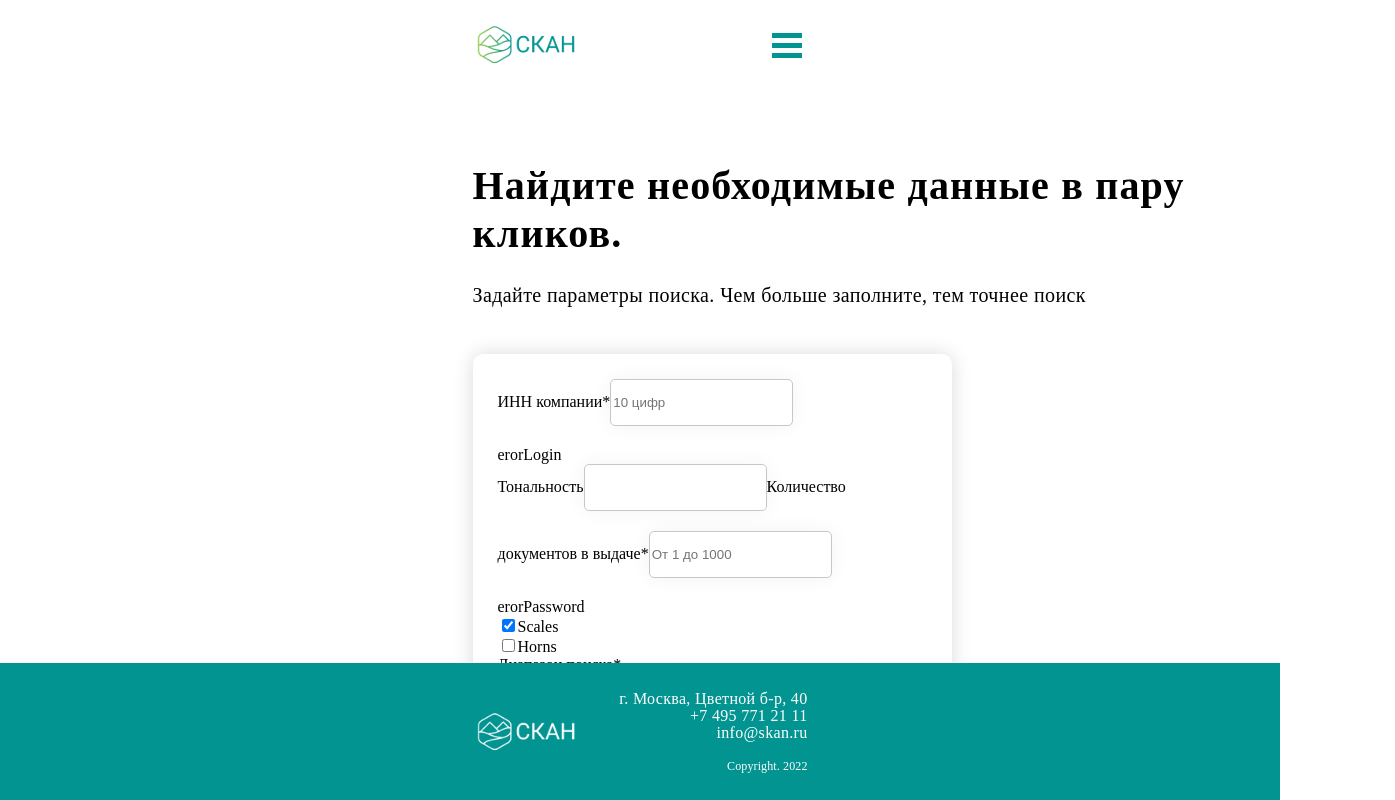
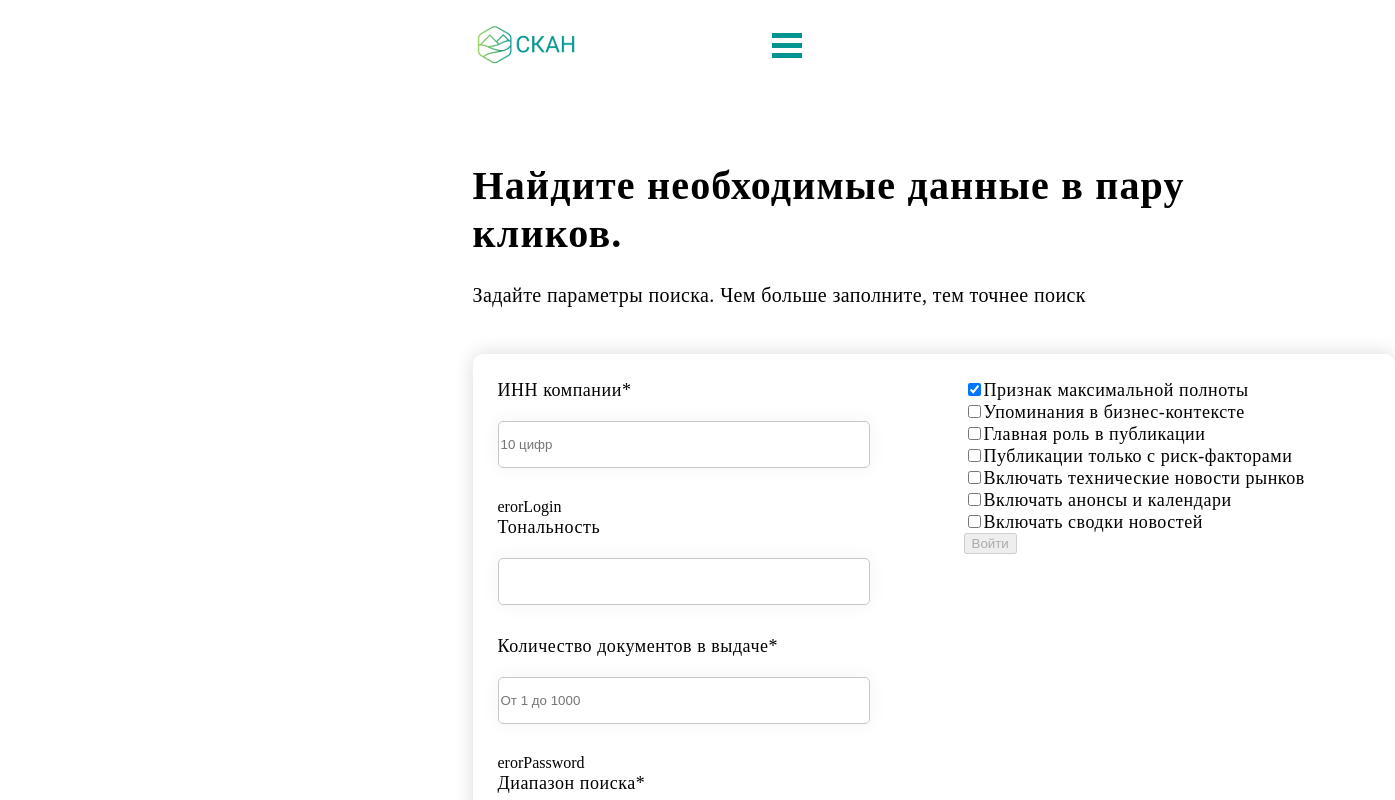
Before and after one commit to Krabec/Scan, a React (Create React App) app: page /search in a window 1280 px wide. Shown: the top 800 px of the page, 1395 px wide, since content can reach past the window. Built offline with nearby package versions, Linux system fonts and the light colour scheme.

Commit message:
Накидано часть стилей на поиск

```diff
--- a/src/screens/main/Tarif.js
+++ b/src/screens/main/Tarif.js
@@ -3,11 +3,12 @@ import { useContext } from 'react';
 import { Context } from '../../index';
 import { observer } from 'mobx-react-lite';
 
-function Tarif( {tarif} ) {
+function Tarif( {tarifs} ) {
   const {store} = useContext(Context);
 
-	return (
-	  <div className={style.tarif} style={(tarif.currentTarif && store.isAuth) ? {border: tarif.border} : {border: "none"}}>
+  const listItems = tarifs.map((tarif) => {
+    return (
+      <li key={tarif.id} className={style.tarif} style={(tarif.currentTarif && store.isAuth) ? {border: tarif.border} : {border: "none"}}>
         <div className={style.headerDiv} style={tarif.tarifStyle} >
             <div className={style.headerDivText}>
                 <p className={style.headerP}>{tarif.name}</p>
@@ -35,12 +36,14 @@ function Tarif( {tarif} ) {
             </> :
             <button className={style.buttonTarif}>Подробнее</button>
           }
+        </div>
+      </li>
+    )
+  }
 
-        </div>
+    )
 
-
-      </div>
-	);
+	return (<ul className={style.containerTarifs}>{listItems}</ul>);
   }
 
   export default observer(Tarif);
--- a/src/screens/main/Tariffs.js
+++ b/src/screens/main/Tariffs.js
@@ -4,6 +4,7 @@ import style from './tariffs.module.css';
 function Tariffs() {
   const tariffs = [
     {
+      "id": 1,
       "name": 'Beginner',
       "descriptionTarif": "Для небольшого исследования",
       "img": "",
@@ -23,6 +24,7 @@ function Tariffs() {
       border: "2px solid #FFB64F"
     },
     {
+      "id": 2,
       "name": 'Pro',
       "descriptionTarif": "Для HR и фрилансеров",
       "img": "",
@@ -42,6 +44,7 @@ function Tariffs() {
       border: "2px solid #7CE3E1"
     },
     {
+      "id": 3,
       "name": 'Business',
       "descriptionTarif": "Для корпоративных клиентов",
       "img": "",
@@ -64,11 +67,7 @@ function Tariffs() {
 	return (
 	  <section className={style.tariffs}>
         <h2>наши тарифы</h2>
-        <div className={style.containerTarifs}>
-            <Tarif tarif={tariffs[0]}/>
-            <Tarif tarif={tariffs[1]}/>
-            <Tarif tarif={tariffs[2]}/>
-        </div>
+        <Tarif tarifs={tariffs}/>
       </section>
 	);
   }
--- a/src/screens/main/tarif.module.css
+++ b/src/screens/main/tarif.module.css
@@ -134,6 +134,14 @@
     color: black;
 }
 
+.containerTarifs {
+    list-style-type: none;
+    padding: 0;
+    display: flex;
+    justify-content: space-between;
+    flex-wrap: wrap;
+}
+
 @media screen and (max-width: 1320px) {
     .tarif {
         width: 335px;
--- a/src/screens/main/tariffs.module.css
+++ b/src/screens/main/tariffs.module.css
@@ -1,12 +1,6 @@
 .tariffs {
     display: flex;
     flex-direction: column;
-}
-
-.containerTarifs {
-    display: flex;
-    justify-content: space-between;
-    flex-wrap: wrap;
 }
 
 @media screen and (max-width: 1320px) {
--- a/src/screens/search/FormSearch.js
+++ b/src/screens/search/FormSearch.js
@@ -3,35 +3,11 @@ import { useState } from 'react';
 
 function FormSearch() {
   const [inn, setInn] = useState();
-  const [password, setPassword] = useState();
-
-
-  /* useEffect(() => {
-    if(erorLogin || erorPassword) {
-      setValidForm(false)
-    } else {
-      setValidForm(true)
-    }
-  }, [erorLogin, erorPassword]) */
 
   const handlerLogin = (e) => {
     setInn(e.target.value)
   }
 
-  const handlerPassword = (e) => {
-    setPassword(e.target.value)
-  }
-
-/*   const handlerBlur = (e) => {
-    switch (e.target.name) {
-      case 'login':
-        setLoginDirty(true)
-        break
-      case 'password':
-        setPasswordDirty(true)
-        break
-    }
-  } */
 
 	return (
 	  <div className={style.formSearch}>
@@ -50,7 +26,7 @@ function FormSearch() {
                 <p className={style.erorLogin}>erorLogin</p>
                 <label className={style.label} for="password">Тональность</label>
                 <input
-                onChange={e => handlerPassword(e)}
+                /* onChange={e => handlerPassword(e)} */
                 /* value={password} */
                 className={style.input + ' ' + style.error}
                 type="password"
@@ -60,7 +36,6 @@ function FormSearch() {
                 <label className={style.label} for="password">Количество документов в выдаче*</label>
                 <input
                     placeholder='От 1 до 1000'
-                    onChange={e => handlerPassword(e)}
                     /* value={password} */
                     className={style.input + ' ' + style.error}
                     type="password"
@@ -68,24 +43,10 @@ function FormSearch() {
                     id="password">
                 </input>
                 <p className={style.erorPassword}>erorPassword</p>
-            </div>
-            <div className={style.containerCheckbox}>
-                <div>
-                    <input type="checkbox" id="scales" name="scales" checked />
-                    <label for="scales">Scales</label>
-                </div>
-
-                <div>
-                    <input type="checkbox" id="horns" name="horns" />
-                    <label for="horns">Horns</label>
-                </div>
-
-            </div>
                 <label className={style.label} for="password">Диапазон поиска*</label>
                   <div>
                       <input
                           placeholder='Дата начала'
-                    onChange={e => handlerPassword(e)}
                           /* value={password} */
                           className={style.input + ' ' + style.error}
                           type="password"
@@ -94,7 +55,7 @@ function FormSearch() {
                       </input>
                       <input
                           placeholder='Дата конца'
-                    onChange={e => handlerPassword(e)}
+
                           /* value={password} */
                           className={style.input + ' ' + style.error}
                           type="password"
@@ -102,15 +63,44 @@ function FormSearch() {
                           id="password">
                       </input>
                   </div>
-            <p className={style.erorPassword}>erorPassword</p>
+            </div>
+            <div className={style.containerCheckbox}>
+                <div>
+                    <input type="checkbox" id="scales" name="scales" checked />
+                    <label for="scales" className={style.labelCheckbox}>Признак максимальной полноты</label>
+                </div>
+
+                <div>
+                    <input type="checkbox" id="horns" name="horns" />
+                    <label for="horns" className={style.labelCheckbox}>Упоминания в бизнес-контексте</label>
+                </div>
+                <div>
+                    <input type="checkbox" id="horns" name="horns" />
+                    <label for="horns" className={style.labelCheckbox}>Главная роль в публикации</label>
+                </div>
+                <div>
+                    <input type="checkbox" id="horns" name="horns" />
+                    <label for="horns" className={style.labelCheckbox}>Публикации только с риск-факторами</label>
+                </div>
+                <div>
+                    <input type="checkbox" id="horns" name="horns" />
+                    <label for="horns" className={style.labelCheckbox}>Включать технические новости рынков</label>
+                </div>
+                <div>
+                    <input type="checkbox" id="horns" name="horns" />
+                    <label for="horns" className={style.labelCheckbox}>Включать анонсы и календари</label>
+                </div>
+                <div>
+                    <input type="checkbox" id="horns" name="horns" />
+                    <label for="horns" className={style.labelCheckbox}>Включать сводки новостей</label>
+                </div>
                 <button
                   onClick={(event) => {
                     event.preventDefault()
                   }}
                   className={style.buttonEnter}
                   disabled>Войти</button>
-            <button className={style.buttonRecover}>Восстановить пароль</button>
-            <label className={style.label}>Войти через:</label>
+            </div>
         </form>
       </div>
 	);
--- a/src/screens/search/FormSearch.module.css
+++ b/src/screens/search/FormSearch.module.css
@@ -1,8 +1,7 @@
 .formSearch {
+    width: 872px;
     box-sizing: content-box;
-    margin-right: 96px;
     border-radius: 10px;
-    width: 429px;
     padding: 25px;
     padding-bottom: 39px;
     display: flex;
@@ -11,10 +10,44 @@
 }
 
 .input {
-    margin-bottom: 20px;
+    margin-bottom: 30px;
     height: 43px;
 
     border-radius: 5px;
     border: 1px solid #C7C7C7;
     box-shadow: 0px 0px 20px 0px #0000000D;
 }
+
+.containerInput {
+    width: 372px;
+    display: flex;
+    flex-direction: column;
+}
+
+.label {
+    margin-bottom: 20px;
+    font-size: 18px;
+    font-weight: 400;
+    line-height: 22px;
+    letter-spacing: 0.03em;
+    text-align: left;
+
+}
+
+.form {
+    display: flex;
+    justify-content: space-between;
+}
+
+.containerCheckbox {
+    width: 406px;
+}
+
+.labelCheckbox {
+    font-size: 18px;
+    font-weight: 400;
+    line-height: 22px;
+    letter-spacing: 0.03em;
+    text-align: left;
+
+}
--- a/src/screens/search/PageSearch.js
+++ b/src/screens/search/PageSearch.js
@@ -20,9 +20,9 @@ function PageSearch() {
 
             </div>
 		</main>
-		<div className={style.containerFooters}>
-			<Footer/>
-		</div>
+
+		<Footer/>
+
 
 	  </>
 	);
--- a/src/screens/search/PageSearch.module.css
+++ b/src/screens/search/PageSearch.module.css
@@ -27,10 +27,3 @@
     text-align: left;
 
 }
-
-.containerFooters {
-    position: absolute;
-	left: 0;
-	bottom: 0;
-    width: 100%;
-}
--- a/src/shared/header/limite.js
+++ b/src/shared/header/limite.js
@@ -3,7 +3,6 @@ import Loader from "../../images/load.svg";
 import { observer } from 'mobx-react-lite';
 
 function Limite({companyLimit, usedCompanyCount}) {
-	console.log(companyLimit)
 	return (
 		<div className={style.limites}>
 		{(companyLimit === undefined) ?
```
Lines whose indentation alone changed are shown as unchanged.
